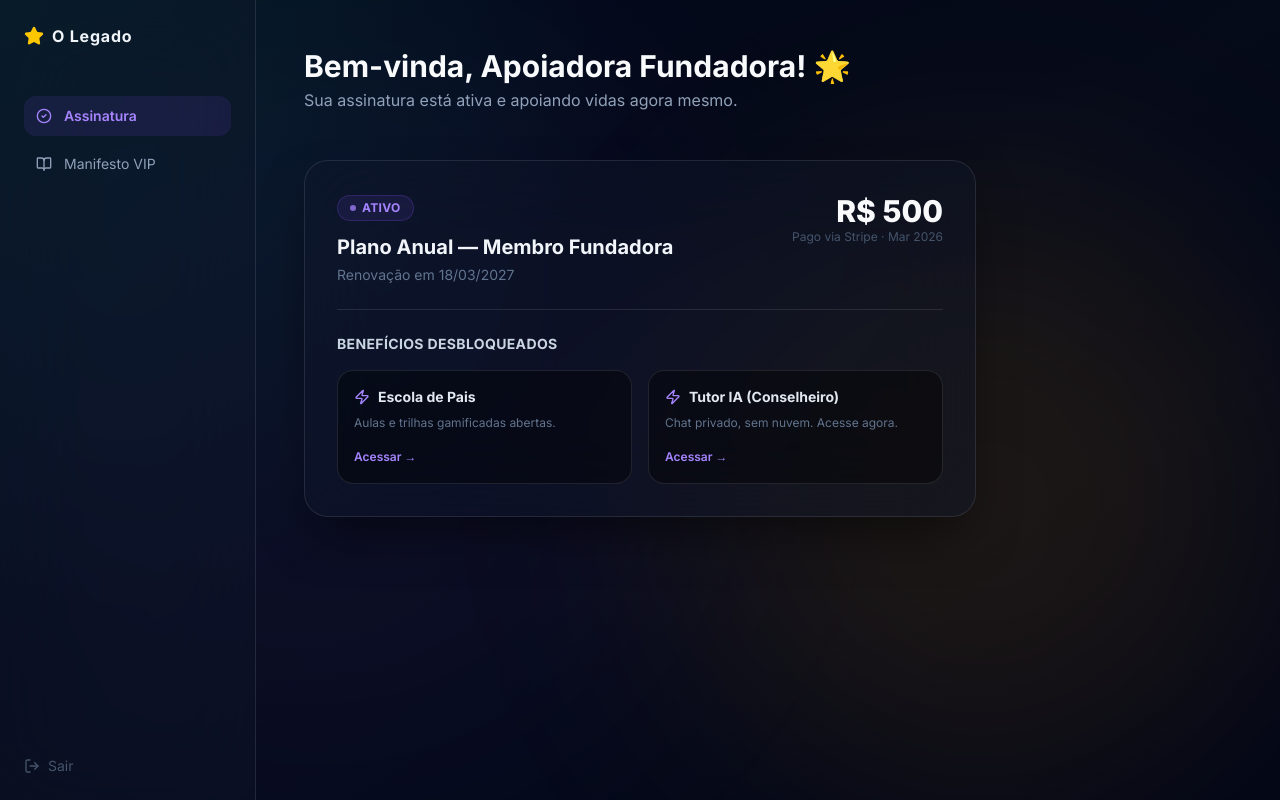
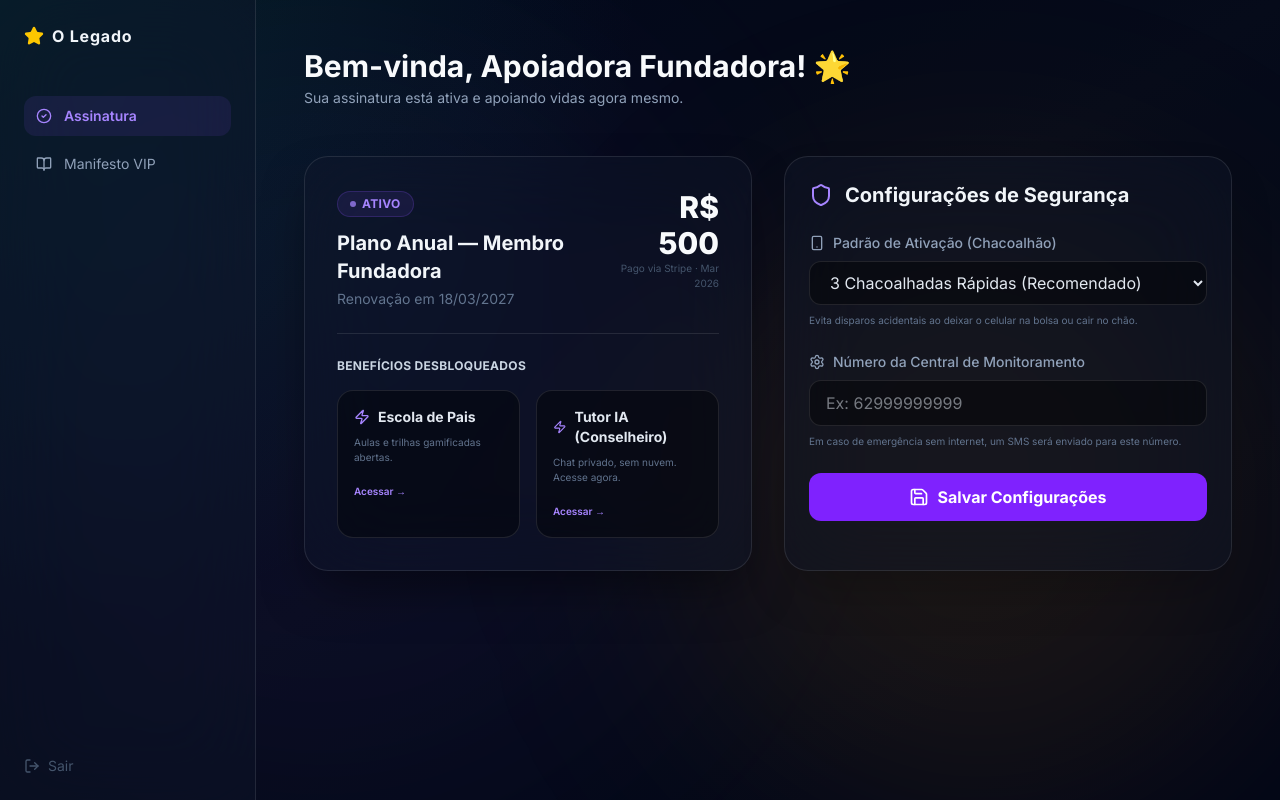
Before and after one commit to matheusbritosc-dev/o-legado, a Next.js app in the folder fenix-evolucao/: page /dashboard in a window 1280 px wide. Built offline with nearby package versions, Linux system fonts and the light colour scheme; no server answers.

Commit message:
feat: SOS precision with 3-shake logic and manual monitoring settings

```diff
--- a/fenix-evolucao/app/dashboard/page.tsx
+++ b/fenix-evolucao/app/dashboard/page.tsx
@@ -1,5 +1,7 @@
 import Link from "next/link";
 import { CheckCircle2, BookOpen, Star, LogOut, Zap } from "lucide-react";
+
+import SOSSettings from "@/components/SOSSettings";
 
 export default function DashboardPage() {
   return (
@@ -26,14 +28,15 @@ export default function DashboardPage() {
       </aside>
 
       {/* Main */}
-      <main className="flex-1 p-8 md:p-12 relative z-10">
+      <main className="flex-1 p-8 md:p-12 relative z-10 overflow-y-auto h-screen">
         <div className="mb-12">
           <h1 className="text-3xl font-bold text-slate-50 mb-1">Bem-vinda, Apoiadora Fundadora! 🌟</h1>
-          <p className="text-slate-400">Sua assinatura está ativa e apoiando vidas agora mesmo.</p>
+          <p className="text-slate-400 text-sm">Sua assinatura está ativa e apoiando vidas agora mesmo.</p>
         </div>
 
+        <div className="grid grid-cols-1 lg:grid-cols-2 gap-8 max-w-6xl">
           {/* Status card */}
-        <div className="bg-slate-900/40 backdrop-blur-2xl border border-white/10 rounded-3xl p-8 max-w-2xl mb-8 shadow-2xl shadow-black/50">
+          <div className="bg-slate-900/40 backdrop-blur-2xl border border-white/10 rounded-3xl p-8 shadow-2xl shadow-black/50 h-fit">
             <div className="flex items-start justify-between mb-6 pb-6 border-b border-white/10">
               <div>
                 <span className="inline-flex items-center gap-1.5 px-3 py-1 rounded-full bg-violet-500/10 border border-violet-500/20 text-violet-400 text-xs font-bold uppercase tracking-wide mb-3">
@@ -44,11 +47,11 @@ export default function DashboardPage() {
               </div>
               <div className="text-right">
                 <p className="text-3xl font-extrabold text-slate-50">R$ 500</p>
-              <p className="text-slate-600 text-xs">Pago via Stripe · Mar 2026</p>
+                <p className="text-slate-600 text-[10px]">Pago via Stripe · Mar 2026</p>
               </div>
             </div>
 
-          <h3 className="font-bold text-slate-300 mb-4 text-sm uppercase tracking-wide">Benefícios Desbloqueados</h3>
+            <h3 className="font-bold text-slate-300 mb-4 text-xs uppercase tracking-wide">Benefícios Desbloqueados</h3>
             <div className="grid grid-cols-1 sm:grid-cols-2 gap-4">
               {[
                 { title: "Escola de Pais", desc: "Aulas e trilhas gamificadas abertas.", link: "#" },
@@ -59,14 +62,18 @@ export default function DashboardPage() {
                     <Zap className="w-4 h-4 text-violet-400" />
                     <h4 className="font-bold text-slate-200 text-sm">{b.title}</h4>
                   </div>
-                <p className="text-slate-500 text-xs mb-3">{b.desc}</p>
-                <span className="text-violet-400 hover:text-violet-300 text-xs font-semibold transition-colors">
+                  <p className="text-slate-500 text-[10px] mb-3">{b.desc}</p>
+                  <span className="text-violet-400 hover:text-violet-300 text-[10px] font-semibold transition-colors">
                     Acessar →
                   </span>
                 </Link>
               ))}
             </div>
           </div>
+
+          {/* SOS Settings Section */}
+          <SOSSettings />
+        </div>
       </main>
     </div>
   );
--- a/fenix-evolucao/app/sos/page.tsx
+++ b/fenix-evolucao/app/sos/page.tsx
@@ -22,11 +22,14 @@ export default function SOSPage() {
     };
   }, []);
 
-  // Shake detection (DeviceMotionEvent)
+  // Shake detection (DeviceMotionEvent) - Precisão Blindada
   useEffect(() => {
     let lastTime = 0;
     let lastX = 0, lastY = 0, lastZ = 0;
-    const shakeThreshold = 25; // Sensibilidade do chacoalhão
+    let shakeCount = 0;
+    let lastShakeDetection = 0;
+    const shakeThreshold = 25; // Sensibilidade
+    const requiredShakes = Number(localStorage.getItem("legado_shake_count") || "3");
 
     const handleMotion = (event: DeviceMotionEvent) => {
       const current = event.accelerationIncludingGravity;
@@ -40,9 +43,29 @@ export default function SOSPage() {
         const speed = Math.abs(current.x + current.y + current.z - lastX - lastY - lastZ) / diffTime * 10000;
 
         if (speed > shakeThreshold && !sending && !sent) {
-          // Detectou um chacoalhão violento
-          console.log("Shake detectado! Disparando SOS sfuchsiath...");
-          sendAlert();
+          // Detectou um movimento brusco
+          const now = Date.now();
+
+          // Se o último chacoalhão foi há mais de 2.5 segundos, reseta o contador
+          if (now - lastShakeDetection > 2500) {
+            shakeCount = 1;
+          } else {
+            shakeCount++;
+          }
+
+          lastShakeDetection = now;
+          console.log(`Shake ${shakeCount}/${requiredShakes} detectado!`);
+
+          // Feedback visual/tátil (opcional)
+          if (typeof navigator !== 'undefined' && navigator.vibrate) {
+            navigator.vibrate(100);
+          }
+
+          if (shakeCount >= requiredShakes) {
+            console.log("Limite de precisão atingido! Disparando SOS...");
+            sendAlert();
+            shakeCount = 0; // Reseta após disparar
+          }
         }
 
         lastX = current.x;
@@ -51,39 +74,31 @@ export default function SOSPage() {
       }
     };
 
-    // Pede permissão no iOS se necessário
-    if (typeof (DeviceMotionEvent as any).requestPermission === 'function') {
-      // Normalmente precisa de clique do usuário antes, então isso rodaria via botão.
-      // Aqui registramos passivamente caso a permissão já esteja dada (Android não exige).
-    }
-
     window.addEventListener('devicemotion', handleMotion);
     return () => window.removeEventListener('devicemotion', handleMotion);
   }, [sending, sent]);
 
   const fallbackToSMS = (lat?: number, lon?: number) => {
-    const locStr = (lat && lon) ? `Loc: https://maps.google.com/?q=${lat},${lon}` : "Localizacao desconhecida.";
-    const message = encodeURIComponent(`URGENTE! SOS LEGADO. Preciso de ajuda imediata. ${locStr}`);
-    const emergencyNumber = "190"; // Ou numero do contato de emergencia extraido do perfil
+    const locStr = (lat && lon) ? `Mapa: https://maps.google.com/?q=${lat},${lon}` : "Localizacao indisponivel.";
+    const message = encodeURIComponent(`ALERTA LEGADO: Mulher em risco! ${locStr}`);
 
-    // O protocolo sms: abre o app de mensagens nativo, funcionando mesmo sem internet.
+    // Prioriza o número de monitoramento manual (Matheus) configurado
+    const emergencyNumber = localStorage.getItem("legado_emergency_number") || "190";
+
     window.location.href = `sms:${emergencyNumber}?body=${message}`;
     setSending(false);
     setSent(true);
   };
 
-
   const sendAlert = () => {
     setSending(true);
     const doSend = (lat?: number, lon?: number) => {
       if (!navigator.onLine) {
-        // Se estiver offline, aborta o fetch e abre o SMS nativo imediatamente
-        console.log("Offline detectado: Redirecionando para SMS de emergência");
         fallbackToSMS(lat, lon);
         return;
       }
 
-      const apiUrl = process.env.NEXT_PUBLIC_API_URL || "/_api/api/v1";
+      const apiUrl = process.env.NEXT_PUBLIC_API_URL || "/api/v1";
       fetch(`${apiUrl}/seguranca/sos`, {
         method: "POST",
         headers: { "Content-Type": "application/json" },
@@ -94,8 +109,7 @@ export default function SOSPage() {
         setSent(true);
       })
       .catch((err) => {
-        // Fallback: Se o backend caiu (timeout/500) mesmo com internet, também usa o SMS
-        console.error("Falha no servidor, caindo pro SMS", err);
+        console.error("Falha no servidor, caindo pro SMS manual", err);
         fallbackToSMS(lat, lon);
       })
       .finally(() => { setSending(false); });
--- /dev/null
+++ b/fenix-evolucao/components/SOSSettings.tsx
@@ -0,0 +1,76 @@
+"use client";
+import { useState, useEffect } from "react";
+import { Settings, Shield, Smartphone, Save, Check } from "lucide-react";
+
+export default function SOSSettings() {
+  const [shakeCount, setShakeCount] = useState("3");
+  const [emergencyNumber, setEmergencyNumber] = useState("");
+  const [saved, setSaved] = useState(false);
+
+  useEffect(() => {
+    const savedShake = localStorage.getItem("legado_shake_count") || "3";
+    const savedNumber = localStorage.getItem("legado_emergency_number") || "";
+    setShakeCount(savedShake);
+    setEmergencyNumber(savedNumber);
+  }, []);
+
+  const handleSave = () => {
+    localStorage.setItem("legado_shake_count", shakeCount);
+    localStorage.setItem("legado_emergency_number", emergencyNumber);
+    setSaved(true);
+    setTimeout(() => setSaved(false), 3000);
+  };
+
+  return (
+    <div className="bg-slate-900/40 backdrop-blur-2xl border border-white/10 rounded-3xl p-6 shadow-2xl">
+      <div className="flex items-center gap-3 mb-6">
+        <Shield className="w-6 h-6 text-violet-400" />
+        <h2 className="text-xl font-bold text-slate-100">Configurações de Segurança</h2>
+      </div>
+
+      <div className="space-y-6">
+        <div>
+          <label className="block text-sm font-medium text-slate-400 mb-2 flex items-center gap-2">
+            <Smartphone className="w-4 h-4" /> Padrão de Ativação (Chacoalhão)
+          </label>
+          <select
+            value={shakeCount}
+            onChange={(e) => setShakeCount(e.target.value)}
+            className="w-full bg-black/40 border border-white/10 rounded-xl px-4 py-2.5 text-slate-200 focus:outline-none focus:border-violet-500/50"
+          >
+            <option value="2">2 Chacoalhadas Rápidas</option>
+            <option value="3">3 Chacoalhadas Rápidas (Recomendado)</option>
+            <option value="5">5 Chacoalhadas (Máxima Precisão)</option>
+          </select>
+          <p className="text-[10px] text-slate-500 mt-2">
+            Evita disparos acidentais ao deixar o celular na bolsa ou cair no chão.
+          </p>
+        </div>
+
+        <div>
+          <label className="block text-sm font-medium text-slate-400 mb-2 flex items-center gap-2">
+            <Settings className="w-4 h-4" /> Número da Central de Monitoramento
+          </label>
+          <input
+            type="tel"
+            value={emergencyNumber}
+            onChange={(e) => setEmergencyNumber(e.target.value)}
+            placeholder="Ex: 62999999999"
+            className="w-full bg-black/40 border border-white/10 rounded-xl px-4 py-2.5 text-slate-200 focus:outline-none focus:border-violet-500/50"
+          />
+          <p className="text-[10px] text-slate-500 mt-2">
+            Em caso de emergência sem internet, um SMS será enviado para este número.
+          </p>
+        </div>
+
+        <button
+          onClick={handleSave}
+          className="w-full flex items-center justify-center gap-2 py-3 bg-violet-600 hover:bg-violet-500 text-white font-bold rounded-xl transition-all"
+        >
+          {saved ? <Check className="w-5 h-5" /> : <Save className="w-5 h-5" />}
+          {saved ? "Configurações Salvas!" : "Salvar Configurações"}
+        </button>
+      </div>
+    </div>
+  );
+}
```
Lines whose indentation alone changed are shown as unchanged.
